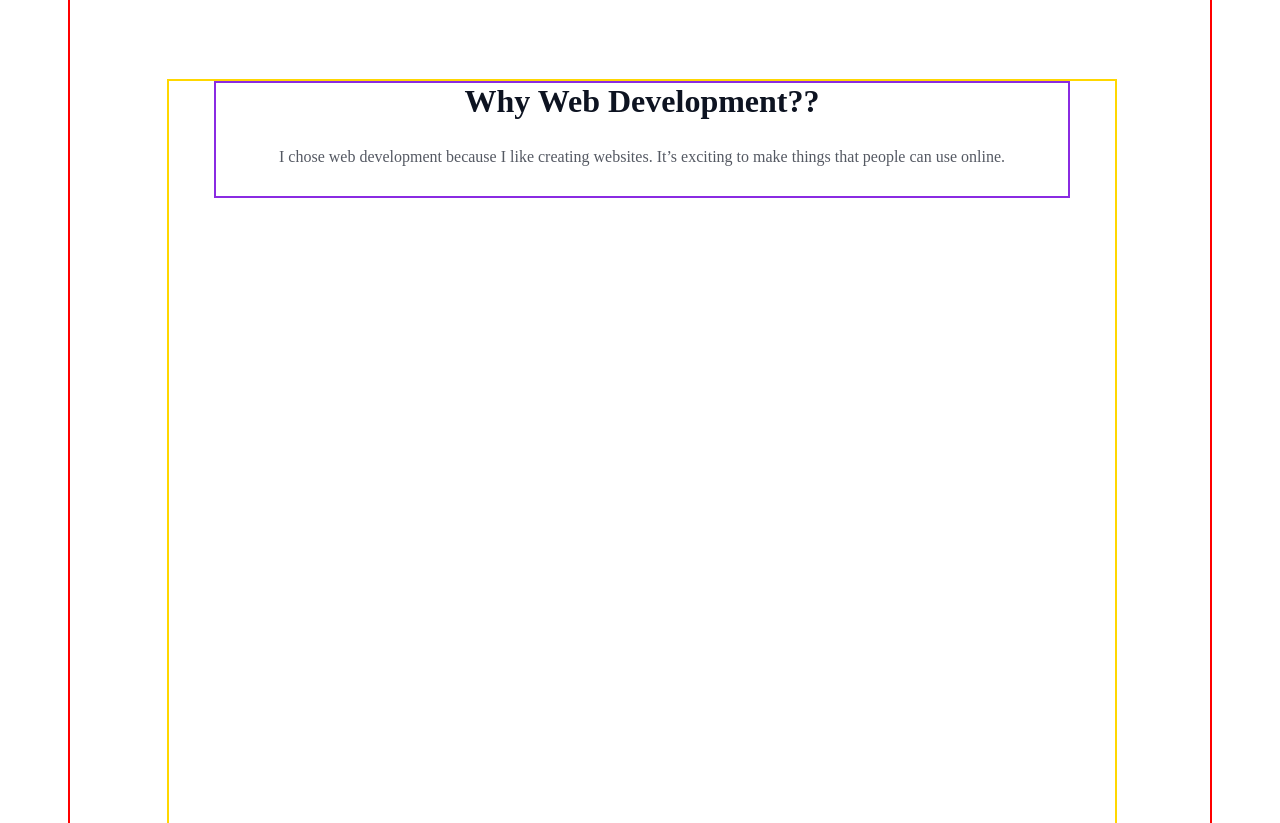
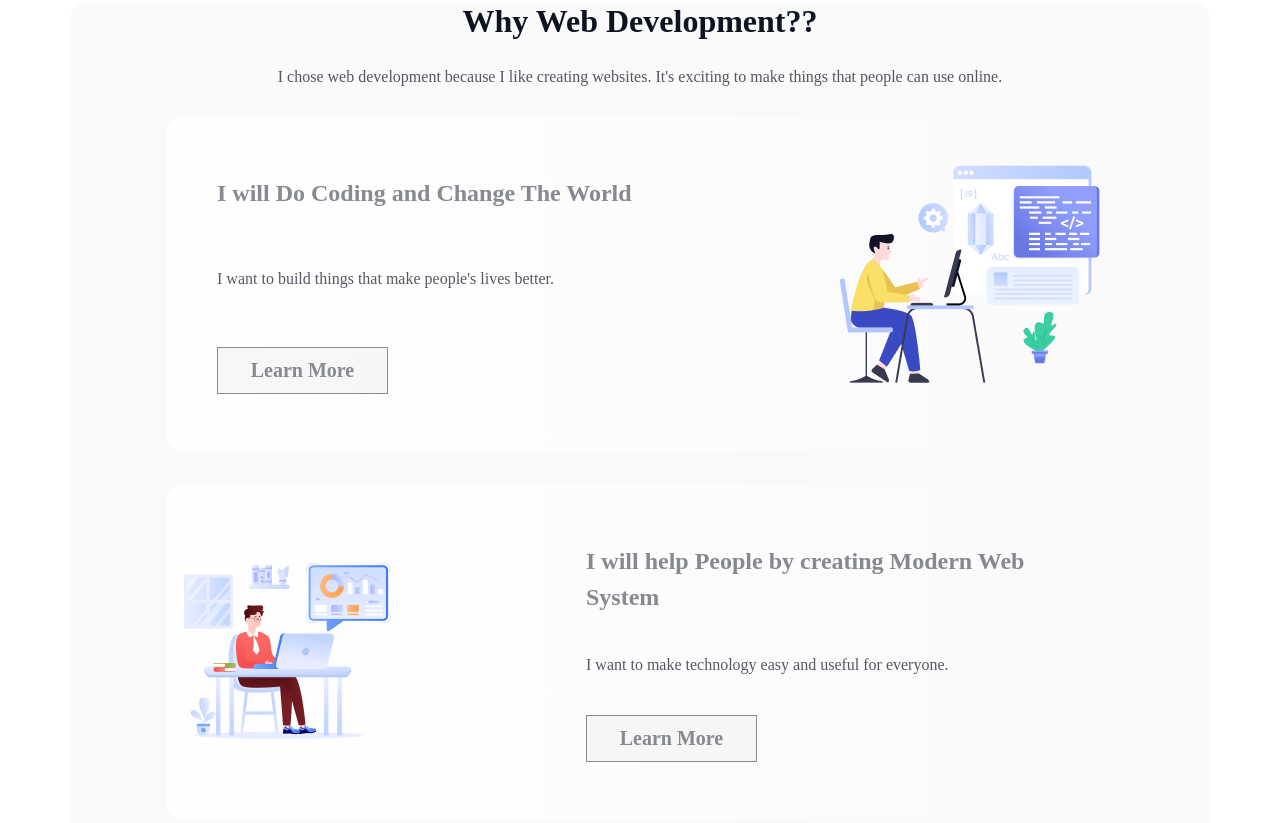
Before and after one commit to Ripa1518/first-assignment, a plain HTML site: page index.html in a window 1280 px wide. Shown: the part 835-1658 px from the top of the page. Drawn offline with Linux system fonts and the light colour scheme; a web font is replaced by a local one.

Commit message:
added why section

```diff
--- a/index.html
+++ b/index.html
@@ -31,12 +31,40 @@ My goal is to build user-friendly digital experiences that make a positive impac
             <div class="why-section-container">
                 <div class="why-content">
                     <h2>Why Web Development??</h2>
-                    <p>I chose web development because I like creating websites. It’s exciting to make things that people can use online.</p>
+                    <p>I chose web development because I like creating websites. It's exciting to make things that people can use online.</p>
+
                 </div>
                 <div class="goals-container">
-                    <div></div>
-                    <div></div>
-                    <div></div>
+                   <div class="goals">
+                    <div class="goal-text">
+                        <h3>I will Do Coding and Change The World</h3>
+                        <p>
+                        I want to build things that make people's lives better.
+                        </p>
+                         <button class="why-btn">Learn More</button>
+                    </div>
+                    <div class="goal-image"> <img src="assets/Layer_1.png" alt=""></div>
+                   </div>
+                   <div class="goals">
+                    <div class="goal-image"> <img src="assets/Group-3.png" alt=""></div>
+                    <div class="goal-text">
+                        <h3>I will help People by creating Modern Web System</h3>
+                        <p>
+                        I want to make technology easy and useful for everyone.
+                        </p>
+                        <button class="why-btn">Learn More</button>
+                        </div>
+                   </div>
+                   <div class="goals">
+                    <div class="goal-text">
+                         <h3> I will learn more to create better websites.</h3>
+                        <p>
+                        Websites can make life easier for everyone.
+                        </p>
+                     <button class="why-btn">Learn More</button>
+                    </div>
+                    <div class="goal-image"><img src="assets/Group-4.png" alt=""></div>
+                   </div>
                 </div>
 
             </div>
--- a/styles/style.css
+++ b/styles/style.css
@@ -76,6 +76,8 @@ text-align: center;
 margin-bottom: 32px;
 width: 852px;
 height: 52px;
+opacity: 0.7;
+
 }
 .hero-btn-container{
     /* border: 2px solid red; */
@@ -90,24 +92,29 @@ color: rgb(255, 255, 255);
 font-family: Azeret Mono;
 font-size: 20px;
 font-weight: 600;
+border: none;
 }
 .why-section{
     width: 1140px;
 height: 1393px;
-border: 2px solid red;
+/* border: 2px solid red; */
 margin: 0 auto;
 margin-top: 74px;
+border-radius: 16px;
+
+background: rgba(13, 19, 33, 0.02);
 }
 .why-section-container{
     width: 946px;
 height: 1233px;
-border: 2px solid gold;
+/* border: 2px solid gold; */
 margin: 80px 97px;
+
 }
 .why-content{
     width: 852px;
 height: 113px;
-border: 2px solid blueviolet;
+/* border: 2px solid blueviolet; */
 margin: 0 auto;
 }
 .why-content h2{
@@ -130,3 +137,60 @@ text-align: center;
 margin-bottom: 48px;
 opacity: 0.7;
 }
+.goals-container{
+    width: 946px;
+height: 1072px;
+/* border: 2px solid green; */
+}
+.goals{
+   width: 946px;
+height: 336px;
+/* border: 2px solid red; */
+margin-bottom: 32px;
+display: flex;
+justify-content: space-between;
+align-items: center;
+border-radius: 16px;
+
+background: linear-gradient(90.00deg, rgb(255, 255, 255),rgba(255, 255, 255, 0) 100%);
+}
+.goal-text{
+    width: 477px;
+height: 219px;
+/* border: 2px solid yellowgreen; */
+margin: 50px;
+display: flex;
+flex-direction: column;
+justify-content: space-between;
+}
+.goal-image{
+
+}
+.goal-text h3{
+    color: rgba(13, 19, 33, 0.7);
+font-family: Azeret Mono;
+font-size: 24px;
+font-weight: 700;
+line-height: 36px;
+}
+.goal-text{
+    color: rgb(13, 19, 33);
+font-family: Azeret Mono;
+font-size: 16px;
+font-weight: 400;
+line-height: 26px;
+opacity: 0.7;
+
+}
+.why-btn{
+    width: 171px;
+height: 47px;
+box-sizing: border-box;
+border: 1px solid rgb(13, 19, 33);
+opacity: 0.7;
+color: rgb(13, 19, 33);
+font-family: Azeret Mono;
+font-size: 20px;
+font-weight: 600;
+line-height: 23px;
+}
```
Also changed, not shown: assets/Group-3.png (renamed from assets/Group 3.png), assets/Group-4.png (renamed from assets/Group 4.png).
